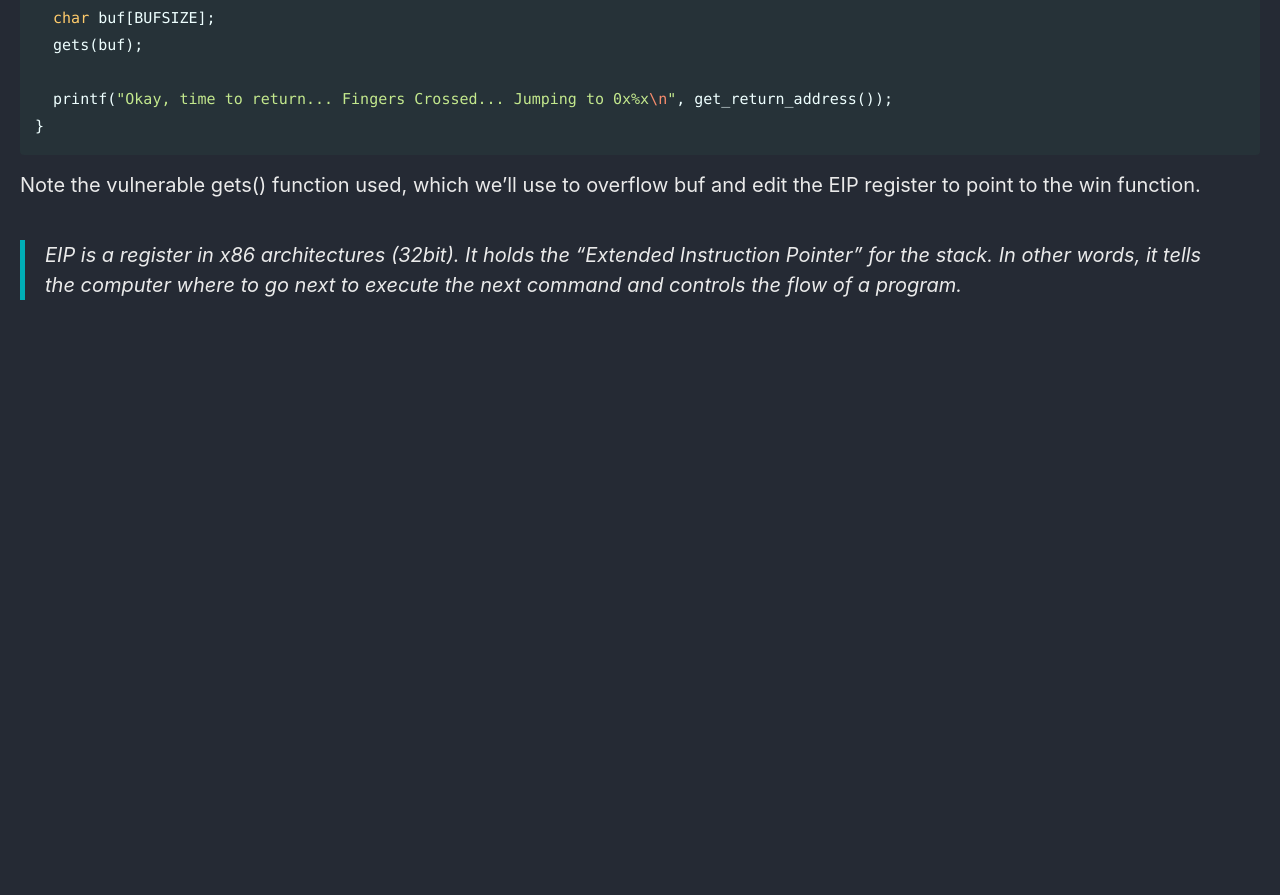
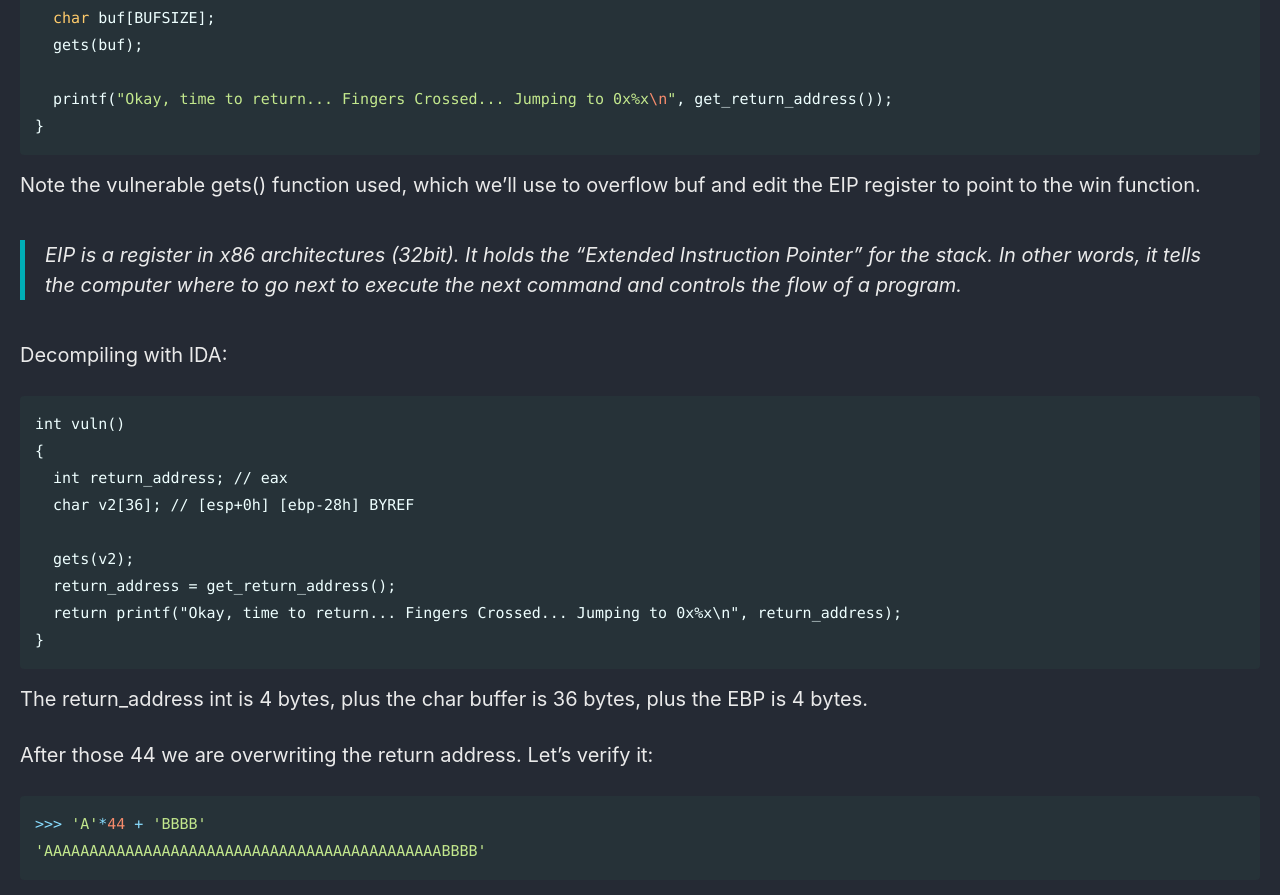
Before and after one commit to Connor-McCartney/Connor-McCartney.github.io, a Jekyll site: the page built from _pages/misc/pwn.md, in a window 1280 px wide and 900 px high, scrolled down 2346 px. Shown: the top 895 px of the window. Built offline with Jekyll 4.4.1, drawn with Linux system fonts in a browser that asks for light colours; cached includes are drawn as plain includes; before the commit the page ends 2716 px from its top, so only the background shows below that.

Commit message:
Update pwn.md

````diff
--- a/_pages/misc/pwn.md
+++ b/_pages/misc/pwn.md
@@ -104,3 +104,26 @@ Note the vulnerable gets() function used, which we'll use to overflow buf and ed
 
 
 > EIP is a register in x86 architectures (32bit). It holds the "Extended Instruction Pointer" for the stack. In other words, it tells the computer where to go next to execute the next command and controls the flow of a program.
+
+Decompiling with IDA:
+
+```
+int vuln()
+{
+  int return_address; // eax
+  char v2[36]; // [esp+0h] [ebp-28h] BYREF
+
+  gets(v2);
+  return_address = get_return_address();
+  return printf("Okay, time to return... Fingers Crossed... Jumping to 0x%x\n", return_address);
+}
+```
+
+The return_address int is 4 bytes, plus the char buffer is 36 bytes, plus the EBP is 4 bytes.
+
+After those 44 we are overwriting the return address. Let's verify it:
+
+```python
+>>> 'A'*44 + 'BBBB'
+'AAAAAAAAAAAAAAAAAAAAAAAAAAAAAAAAAAAAAAAAAAAABBBB'
+```
````
